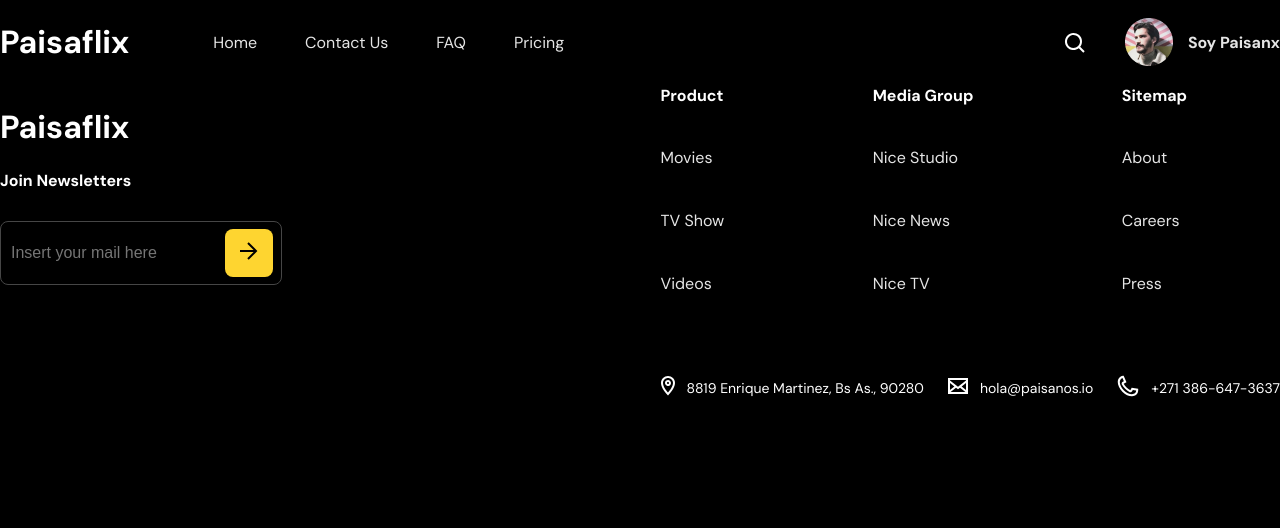
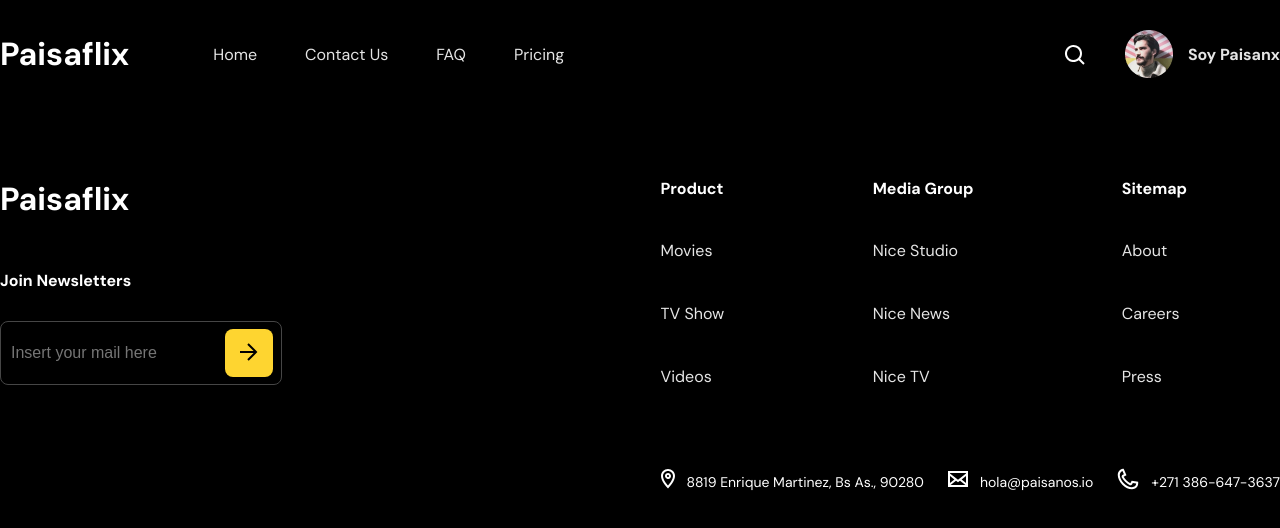
Before and after one commit to fmruiz/paisaflix, a Next.js app: page / in a window 1280 px wide. Shown: the top 528 px of the page. Built offline with nearby package versions, Linux system fonts and the light colour scheme.

Commit message:
add styles to navbar and footer

```diff
--- a/components/Footer/styles.ts
+++ b/components/Footer/styles.ts
@@ -3,6 +3,7 @@ import styled from "styled-components";
 export const FooterContainer = styled.div`
   display: flex;
   justify-content: space-between;
+  margin-top: 100px;
   margin-bottom: 100px;
 `;
 
@@ -14,6 +15,7 @@ export const Column = styled.div`
 export const NewsLettersContainer = styled.div`
   display: flex;
   flex-direction: column;
+  margin-top: 50px;
 `;
 
 export const NewsLettersText = styled.span`
@@ -45,8 +47,12 @@ export const FooterInputBtn = styled.button`
 
 export const FooterInput = styled.input`
   background-color: ${p => p.theme.color.black_strong};
+  color: ${p => p.theme.color.gray_semi_strong};
   font-size: ${p => p.theme.font_size.sm};
   border: none;
+  :focus-visible {
+    outline: none;
+  }
 `;
 
 export const ContactContainer = styled.div`
--- a/components/Navbar/styles.ts
+++ b/components/Navbar/styles.ts
@@ -4,6 +4,7 @@ export const NavbarContainer = styled.div`
   align-items: center;
   display: flex;
   justify-content: space-between;
+  padding-top: 30px;
 `;
 
 export const Column = styled.div`
--- a/components/UI/Logo.tsx
+++ b/components/UI/Logo.tsx
@@ -5,7 +5,7 @@ const LogoText = styled.h1`
   color: ${(p) => p.theme.color.white};
   font-size: ${(p) => p.theme.font_size.md};
   font-weight: 700;
-  margin-right: 60px;
+  margin: 0px 60px 0px 0px;
 `;
 
 export const Logo: React.FC = () => {
--- a/styles/theme.ts
+++ b/styles/theme.ts
@@ -5,6 +5,7 @@ export const theme = {
     gray: "#9A9AB0",
     gray_semi_light: "#E5E5E5",
     gray_light: "#CCCCCC",
+    gray_semi_strong: "#AAAAB6",
     gray_strong: "#464646",
     yellow: "#FED530",
     white: "#FFFFFF",
```
